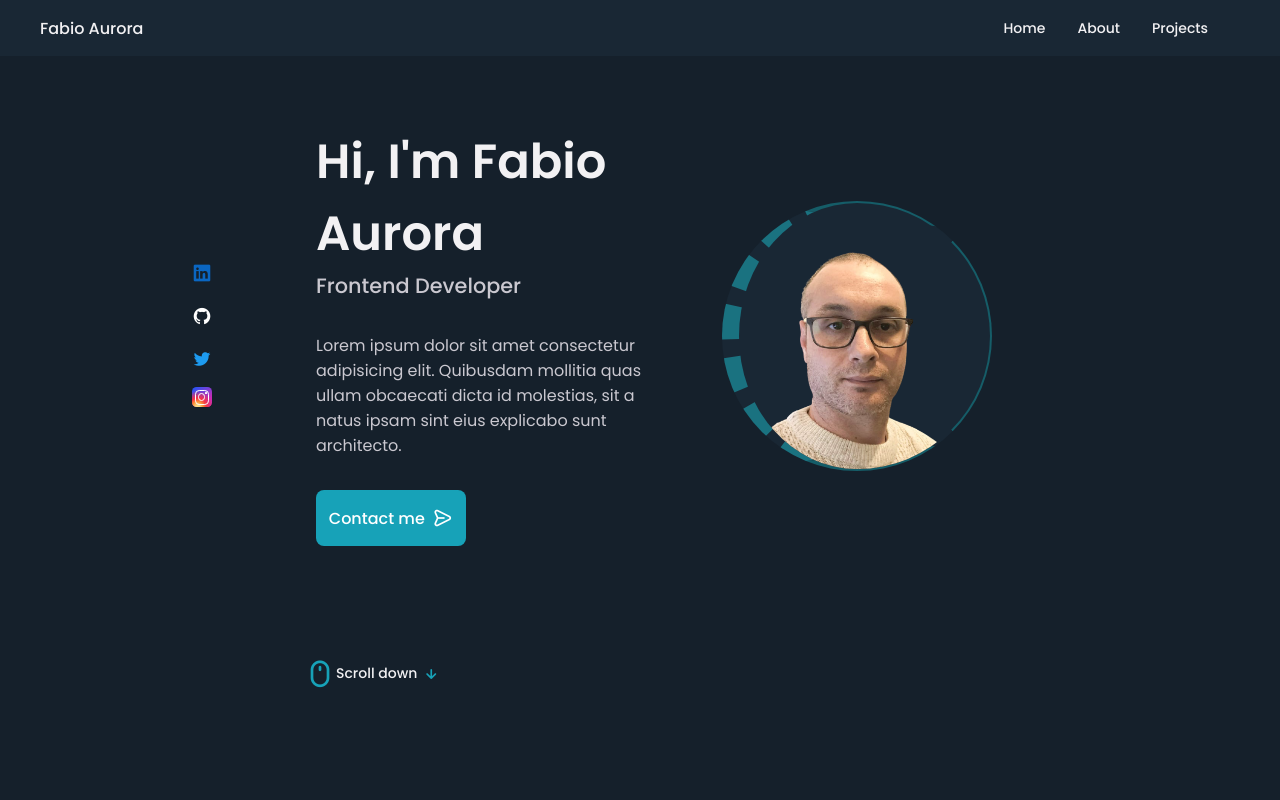
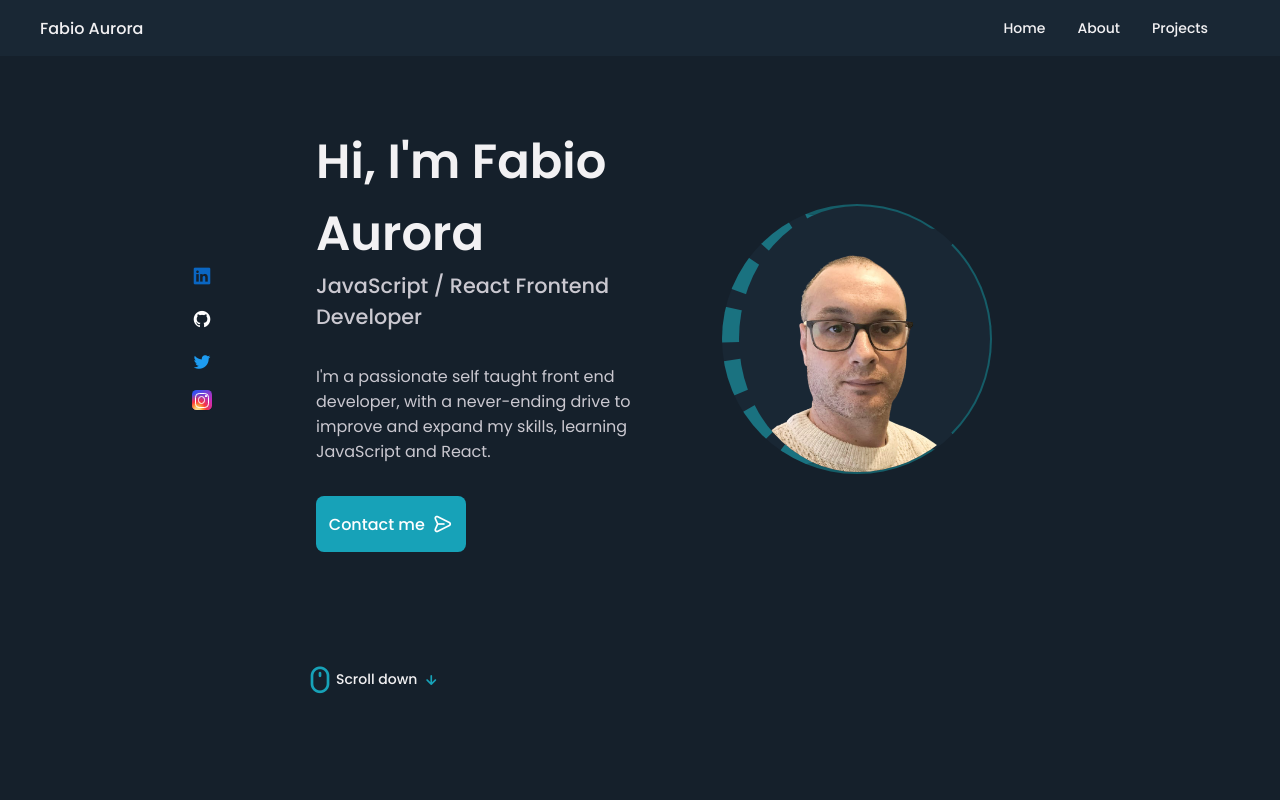
Before and after one commit to FabioAurora/Portfolio, a plain HTML site: page index.html in a window 1280 px wide. Shown: the top 800 px of the page. Drawn offline with nearby package versions, Linux system fonts and the light colour scheme.

Commit message:
Home section updated
replaced the Lorem text with some of my bio

```diff
--- a/css/style.css
+++ b/css/style.css
@@ -324,7 +324,7 @@ img {
     color: #0A66C2;
 }
 
-/* ======= instagram logo ===== */
+/* ======= instagram logo  from  https://codepen.io/monir/pen/wGZWvB ===== */
 .instagram-logo {
     position: relative;
     width: 20px;
--- a/index.html
+++ b/index.html
@@ -65,7 +65,8 @@
                     </li>
                 </ul>
                 <i class="uil uil-times nav_close" id="nav-close"></i>
-            </div>
+            </div><!-- nav_menu -->
+
             <div class="nav_btn">
                 <div class="nav_toggle" id="nav-toggle">
                     <i class="uil uil-bars"></i>
@@ -96,6 +97,7 @@
                         <a href="https://www.instagram.com/FabioAuroraDev/" target="_blank" class="home_social-icon logo-preview">
                             <div class="instagram-logo"><div><div></div><div></div></div></div>
                         </a>
+
                     </div><!-- home__social-links -->
 
                     <div class="home_img-container">
@@ -103,9 +105,9 @@
                     </div>
                     <div class="home_data">
                         <h1 class="home_title">Hi, I'm Fabio Aurora</h1>
-                        <h3 class="home_subtitle">Frontend Developer</h3>
+                        <h3 class="home_subtitle">JavaScript / React Frontend Developer</h3>
                         <p class="home_description">
-                            Lorem ipsum dolor sit amet consectetur adipisicing elit. Quibusdam mollitia quas ullam obcaecati dicta id molestias, sit a natus ipsam sint eius explicabo sunt architecto.
+                            I'm a passionate self taught front end developer, with a never-ending drive to improve and expand my skills, learning JavaScript and React.
                         </p>
                         <a href='#contact' class="button button-flex">
                             Contact me <i class="uil uil-message button__icon button_icon"></i>
```
